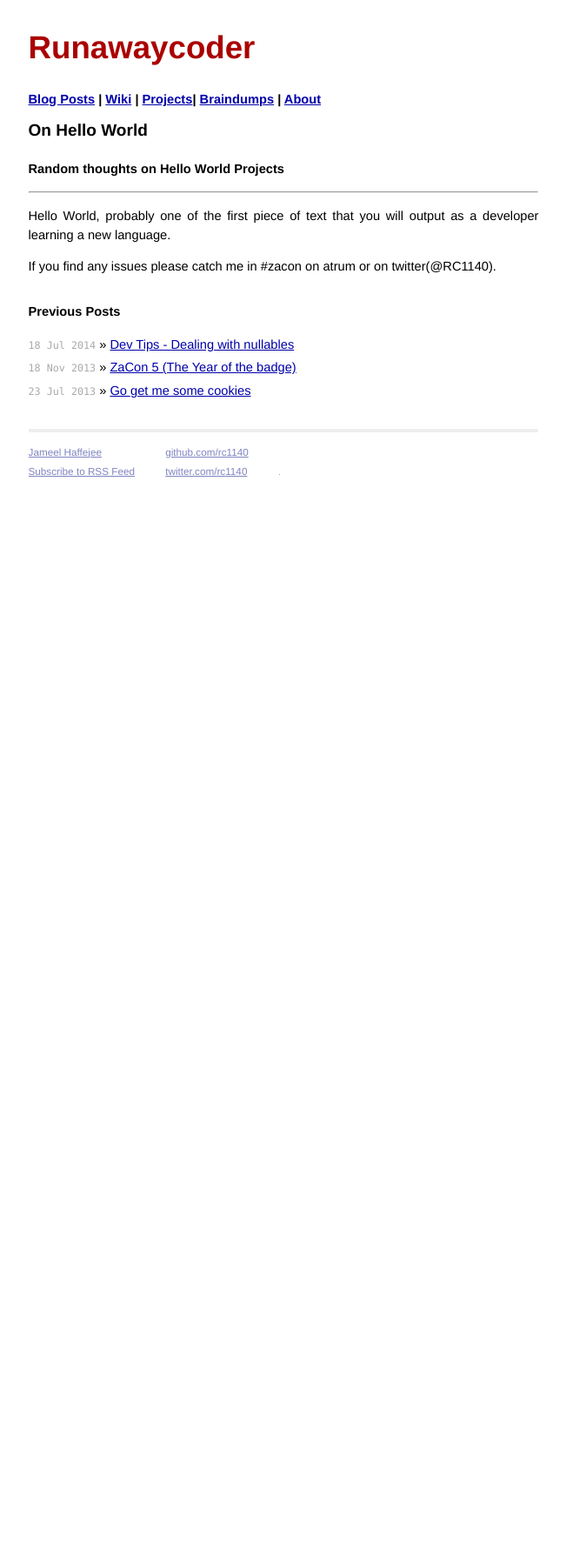
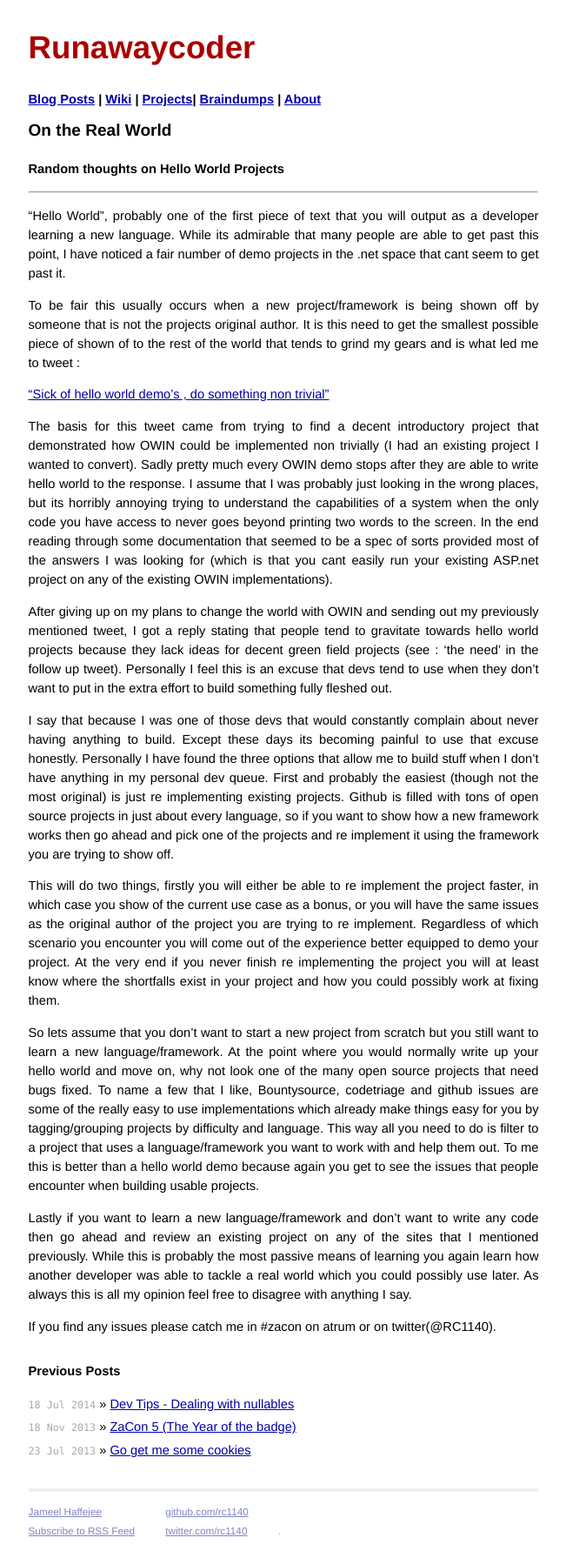
Before and after one commit to RC1140/rc1140.github.com, a Jekyll site: the page built from _posts/2014-07-24-OnHelloWorld.md, in a window 1280 px wide. Shown: the whole page at 87% size, without its empty margins (314-965 px from the left). Built offline with Jekyll 4.4.1, drawn with Linux system fonts in a browser that asks for light colours; before the commit the page ends 944 px from its top, so only the background shows below that.

Commit message:
Updated post

```diff
--- a/_posts/2014-07-24-OnHelloWorld.md
+++ b/_posts/2014-07-24-OnHelloWorld.md
@@ -1,10 +1,29 @@
 ---
 layout: post
-title: On Hello World
+title: On the Real World
 ---
 
 # Random thoughts on Hello World Projects
 * * *
 
-Hello World, probably one of the first piece of text that you will output as
-a developer learning a new language.
+"Hello World", probably one of the first piece of text that you will output as
+a developer learning a new language. While its admirable that many people are able to get past this point, I have noticed a fair number of demo projects in the .net space that cant seem to get past it.
+
+To be fair this usually occurs when a new project/framework is being shown off by someone that is not the projects original author.
+It is this need to get the smallest possible piece of shown of to the rest of the world that tends to grind my gears and is what led me to tweet :
+
+  ["Sick of hello world demo's , do something non trivial"](https://twitter.com/RC1140/status/488762947016347648)
+
+The basis for this tweet came from trying to find a decent introductory project that demonstrated how OWIN could be implemented non trivially (I had an existing project I wanted to convert). Sadly pretty much every OWIN demo stops after they
+are able to write hello world to the response. I assume that I was probably just looking in the wrong places, but its horribly annoying trying to understand the capabilities of a system when the only code you have access to never goes beyond printing two words to the screen. In the end reading through some documentation
+that seemed to be a spec of sorts provided most of the answers I was looking for (which is that you cant easily run your existing ASP.net project on any of the existing OWIN implementations).
+
+After giving up on my plans to change the world with OWIN and sending out my previously mentioned tweet, I got a reply stating that people tend to gravitate towards hello world projects because they lack ideas for decent green field projects (see : 'the need' in the follow up tweet). Personally I feel this is an excuse that devs tend to use when they don't want to put in the extra effort to build something fully fleshed out.
+
+I say that because I was one of those devs that would constantly complain about never having anything to build. Except these days its becoming painful to use that excuse honestly. Personally I have found the three options that allow me to build stuff when I don't have anything in my personal dev queue. First and probably the easiest (though not the most original) is just re implementing existing projects. Github is filled with tons of open source projects in just about every language, so if you want to show how a new framework works then go ahead and pick one of the projects and re implement it using the framework you are trying to show off.
+
+This will do two things, firstly you will either be able to re implement the project faster, in which case you show of the current use case as a bonus, or you will have the same issues as the original author of the project you are trying to re implement. Regardless of which scenario you encounter you will come out of the experience better equipped to demo your project. At the very end if you never finish re implementing the project you will at least know where the shortfalls exist in your project and how you could possibly work at fixing them.
+
+So lets assume that you don't want to start a new project from scratch but you still want to learn a new language/framework. At the point where you would normally write up your hello world and move on, why not look one of the many open source projects that need bugs fixed. To name a few that I like, Bountysource, codetriage and github issues are some of the really easy to use implementations which already make things easy for you by tagging/grouping projects by difficulty and language. This way all you need to do is filter to a project that uses a language/framework you want to work with and help them out. To me this is better than a hello world demo because again you get to see the issues that people encounter when building usable projects.
+
+Lastly if you want to learn a new language/framework and don't want to write any code then go ahead and review an existing project on any of the sites that I mentioned previously. While this is probably the most passive means of learning you again learn how another developer was able to tackle a real world which you could possibly use later. As always this is all my opinion feel free to disagree with anything I say.
```
